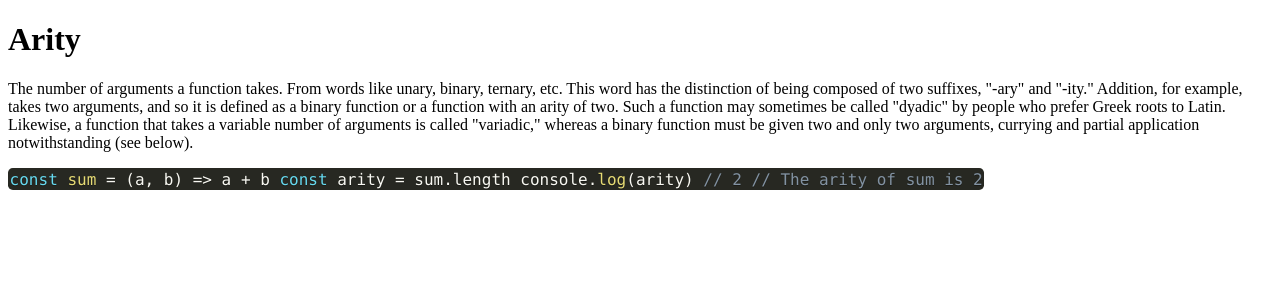
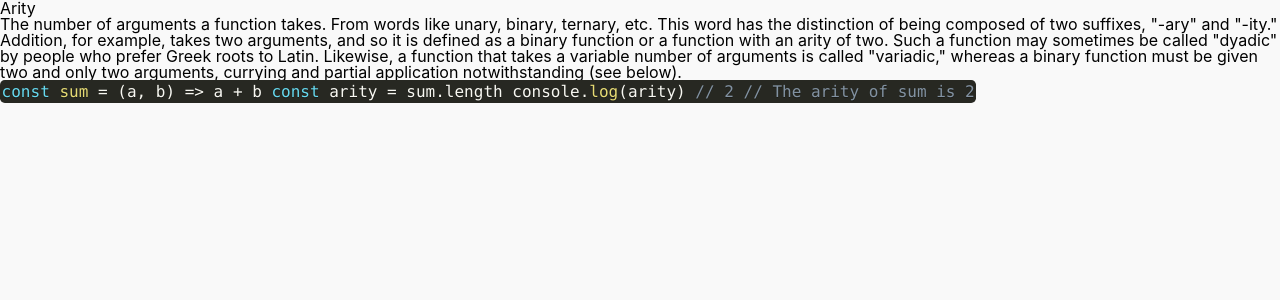
Before and after one commit to stormhouse/FP-Glossary, an Angular app: page / in a window 1280 px wide. Shown: the top 300 px of the page. Built offline with nearby package versions, Linux system fonts and the light colour scheme.

Commit message:
Added css reset, set font and import prism

```diff
--- a/src/styles.scss
+++ b/src/styles.scss
@@ -1,3 +1,54 @@
 /* You can add global styles to this file, and also import other style files */
+html, body, div, span, applet, object, iframe,
+h1, h2, h3, h4, h5, h6, p, blockquote, pre,
+a, abbr, acronym, address, big, cite, code,
+del, dfn, em, img, ins, kbd, q, s, samp,
+small, strike, strong, sub, sup, tt, var,
+b, u, i, center,
+dl, dt, dd, ol, ul, li,
+fieldset, form, label, legend,
+table, caption, tbody, tfoot, thead, tr, th, td,
+article, aside, canvas, details, embed,
+figure, figcaption, footer, header, hgroup,
+menu, nav, output, ruby, section, summary,
+time, mark, audio, video {
+	margin: 0;
+	padding: 0;
+	border: 0;
+	font-size: 100%;
+	font: inherit;
+	vertical-align: baseline;
+}
+/* HTML5 display-role reset for older browsers */
+article, aside, details, figcaption, figure,
+footer, header, hgroup, menu, nav, section {
+	display: block;
+}
+body {
+	line-height: 1;
+}
+ol, ul {
+	list-style: none;
+}
+blockquote, q {
+	quotes: none;
+}
+blockquote:before, blockquote:after,
+q:before, q:after {
+	content: '';
+	content: none;
+}
+table {
+	border-collapse: collapse;
+	border-spacing: 0;
+}
+
+html, body {
+    font-family: -apple-system, BlinkMacSystemFont,
+    “Segoe UI”, “Roboto”, “Oxygen”, “Ubuntu”, “Cantarell”,
+    “Fira Sans”, “Droid Sans”, “Helvetica Neue”,
+    sans-serif;
+    background: #f9f9f9;
+}
 
 @import "~prismjs/themes/prism-okaidia";
```
